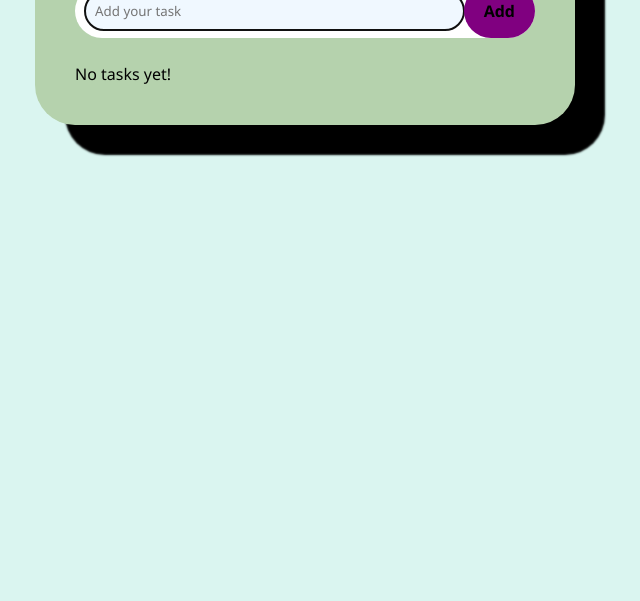
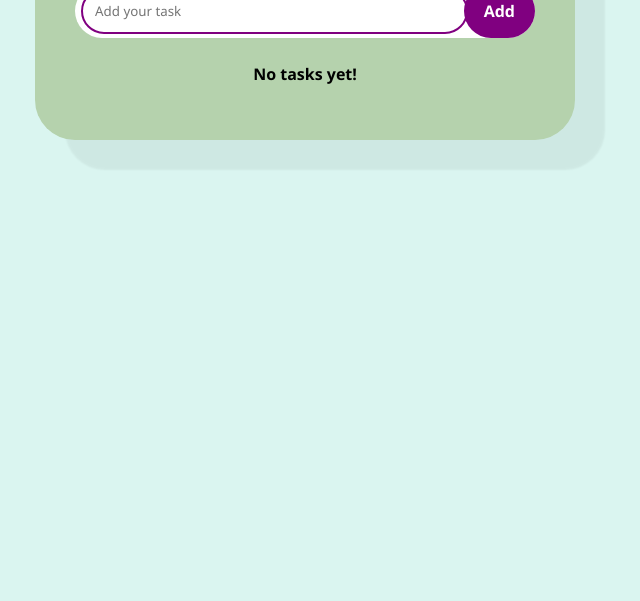
Before and after one commit to Cssahay/To-do-list, a plain HTML site: page index.html in a window 1280 px wide. Shown: the part 199-800 px from the top of the page, without its empty margins (335-975 px from the left). Drawn offline with Linux system fonts and the light colour scheme.

Commit message:
Update style.css

```diff
--- a/style.css
+++ b/style.css
@@ -1,70 +1,86 @@
-*{
+* {
   margin: 0;
   padding: 0;
-    font-family:'Segoe UI', Tahoma, Geneva, Verdana, sans-serif;
+  font-family: "Segoe UI", Tahoma, Geneva, Verdana, sans-serif;
   box-sizing: border-box;
+}
 
-}
-.container{
+.container {
   width: 100%;
   min-height: 100vh;
-    background:#daf5f0;
+  background: #daf5f0;
   padding: 10px;
 }
 
-.todo-app{
-   width:100%;
+.todo-app {
+  width: 100%;
   max-width: 540px;
-    background-color:#b5d2ad;
+  background-color: #b5d2ad;
   border-radius: 40px;
   margin: 100px auto 20px;
   padding: 40px;
-    box-shadow: 30px 30px 2px;
-
-
+  box-shadow: 30px 30px 2px rgba(0, 0, 0, 0.05);
 }
 
-
-#input-box{
-    border-radius: 30px;
-    background-color: aliceblue;
-}
-.row{
-    display:flex;
+.row {
+  display: flex;
   align-items: center;
   justify-content: space-between;
-    background:white;
+  background: white;
   border-radius: 30px;
   padding-left: 10px;
   margin-bottom: 25px;
 }
-input{
+
+input {
   flex: 1;
-    border:none;
+  border: none;
   padding: 10px;
+  border-radius: 30px;
+  outline: none;
 }
-button{
+
+button {
   border: none;
-    border-radius:40px ;
+  border-radius: 40px;
   outline: none;
   padding: 16px 20px;
-    background:purple ;
-    color:fff;
+  background: purple;
+  color: #fff; /* fixed */
   font-size: 16px;
   cursor: pointer;
   font-weight: bolder;
+  transition: background 0.2s;
+}
 
+button:hover,
+button:focus {
+  background: indigo;
 }
-ul li{
+
+#counter {
+  text-align: center;
+  margin-bottom: 15px;
+  font-weight: bold;
+}
+
+ul li {
   list-style-type: none;
   font-size: 17px;
   padding: 12px 8px 12px 50px;
   user-select: none;
   cursor: pointer;
   position: relative;
+  border-radius: 8px;
+  transition: background 0.2s;
 }
-ul li::before{
-    content: '';
+
+ul li:hover {
+  background: rgba(255, 255, 255, 0.3);
+}
+
+ul li::before {
+  content: "";
   position: absolute;
   height: 28px;
   width: 28px;
@@ -74,16 +90,18 @@ ul li::before{
   background-position: center;
   top: 12px;
   left: 8px;
+}
 
-}
-ul li.checked{
+ul li.checked {
   color: #555;
   text-decoration: line-through;
 }
-ul li.checked::before{
+
+ul li.checked::before {
   background-image: url(images/checked.png);
 }
-ul li span{
+
+ul li span {
   position: absolute;
   right: 0;
   top: 5px;
@@ -94,8 +112,14 @@ ul li span{
   line-height: 40px;
   text-align: center;
   border-radius: 50%;
+  cursor: pointer;
 }
-ul li span:hover{
+
+ul li span:hover {
   background: #edeefe;
+}
 
+:focus {
+  outline: 2px solid purple;
+  outline-offset: 2px;
 }
```
Lines whose indentation alone changed are shown as unchanged.
